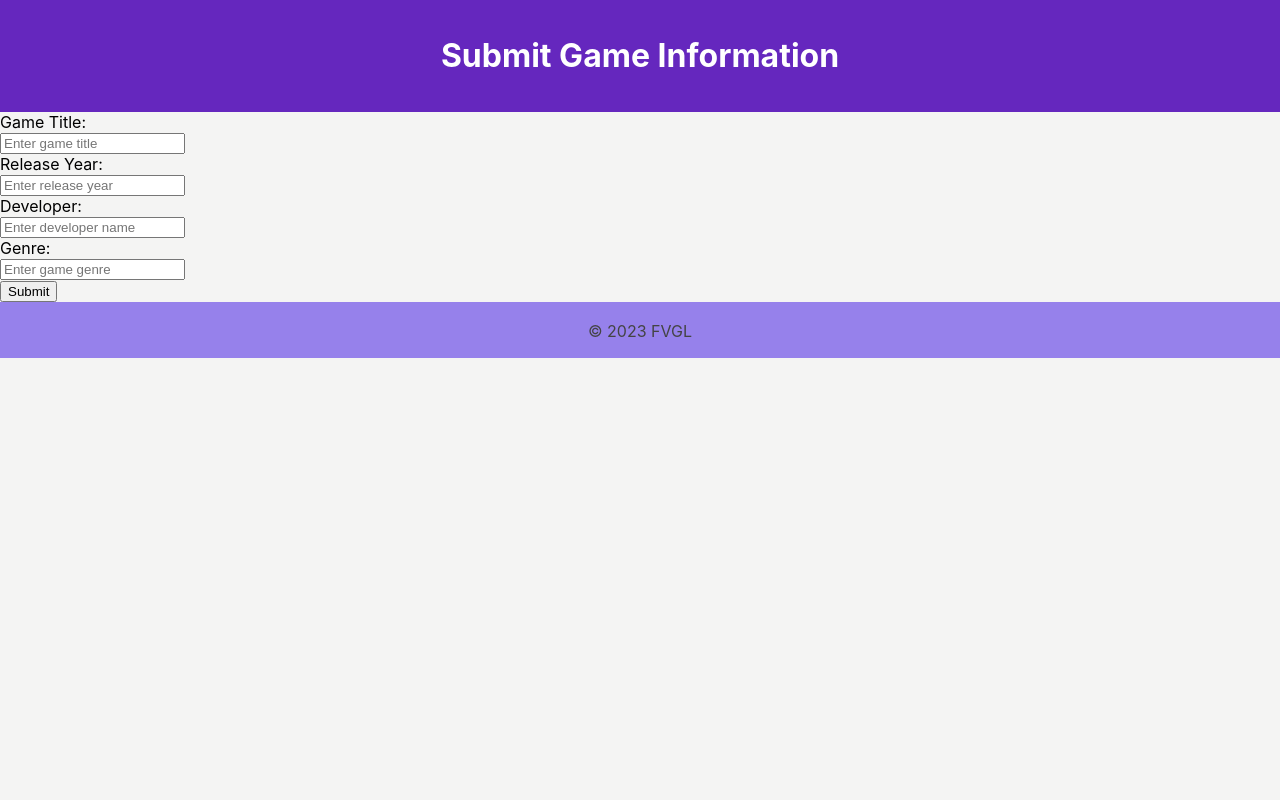
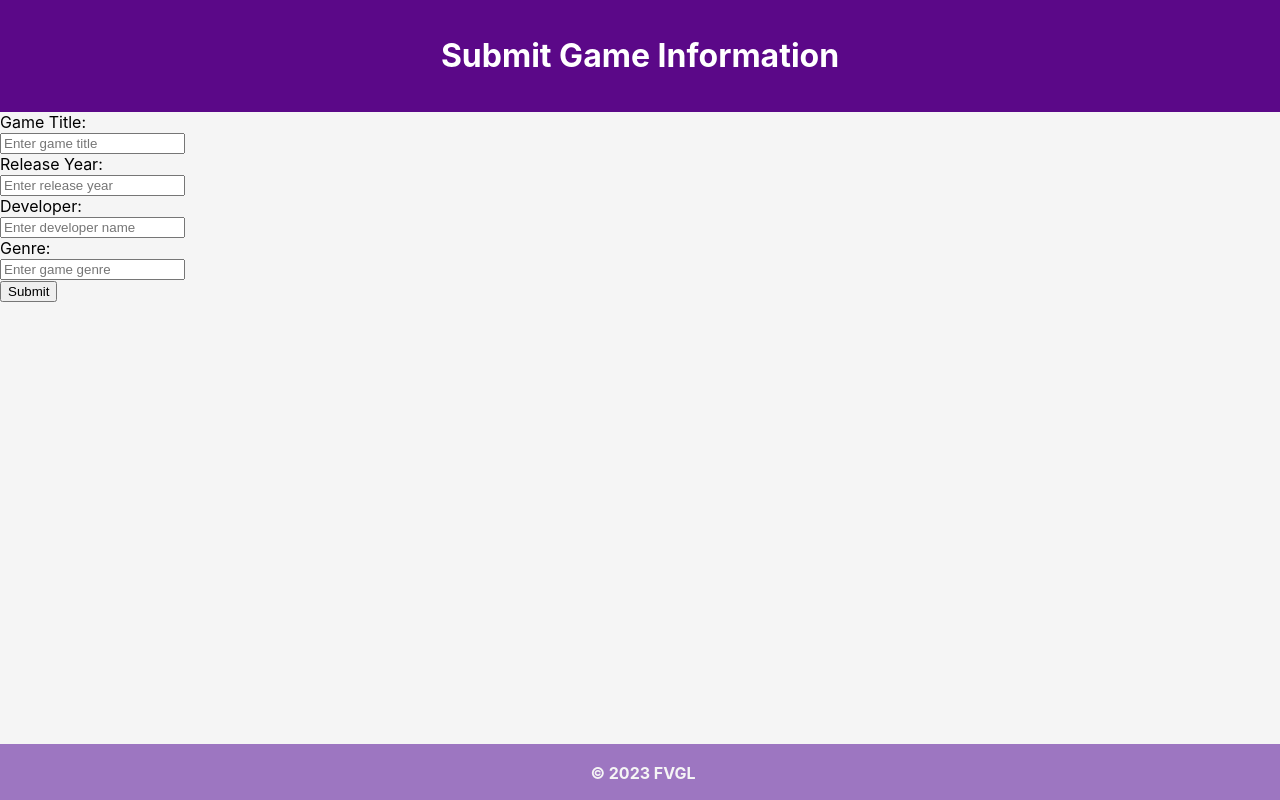
Before and after one commit to nikobatzi1990/fvgl, a React (Create React App) app in the folder client/: page /submission in a window 1280 px wide. Built offline with nearby package versions, Linux system fonts and the light colour scheme.

Commit message:
style: footer stays at bottom of page

```diff
--- a/client/src/App.css
+++ b/client/src/App.css
@@ -1,3 +1,3 @@
 body {
-  background-color: #f4f4f3;
+  background-color: #F5F5F5;
 }
--- a/client/src/pages/Submission.jsx
+++ b/client/src/pages/Submission.jsx
@@ -41,7 +41,7 @@ function Submission() {
   }
 
   return (
-    <div>
+    <div className='homepage'>
       <Header
         text="Submit Game Information" />
 
--- a/client/src/styles/Card.css
+++ b/client/src/styles/Card.css
@@ -0,0 +1,6 @@
+.game {
+  width: 50%;
+  padding: 15px;
+  border-radius: 10px;;
+  background-color: #DFCCFB;
+}
--- a/client/src/styles/Footer.css
+++ b/client/src/styles/Footer.css
@@ -1,7 +1,11 @@
 .footer {
   height: 50px;
   padding: 3px;
-  background-color: #9681EB;
-  color: rgb(68, 68, 68);
+  background-color: #9D76C1;
+  color: rgb(245, 245, 245);
+  font-weight: bold;
   text-align: center;
+  position: fixed;
+  width: 100%;
+  bottom: 0;
 }
--- a/client/src/styles/Header.css
+++ b/client/src/styles/Header.css
@@ -1,6 +1,6 @@
 .header {
   padding: 15px;
-  background-color: #6527BE;
+  background-color: #5B0888;
   color: white;
   text-align: center;
 }
--- a/client/src/styles/Homepage.css
+++ b/client/src/styles/Homepage.css
@@ -11,10 +11,3 @@
   align-items: center;
   gap: 15px;
 }
-
-.game {
-  width: 50%;
-  padding: 15px;
-  border-radius: 10px;;
-  background-color: #DFCCFB;
-}
```
